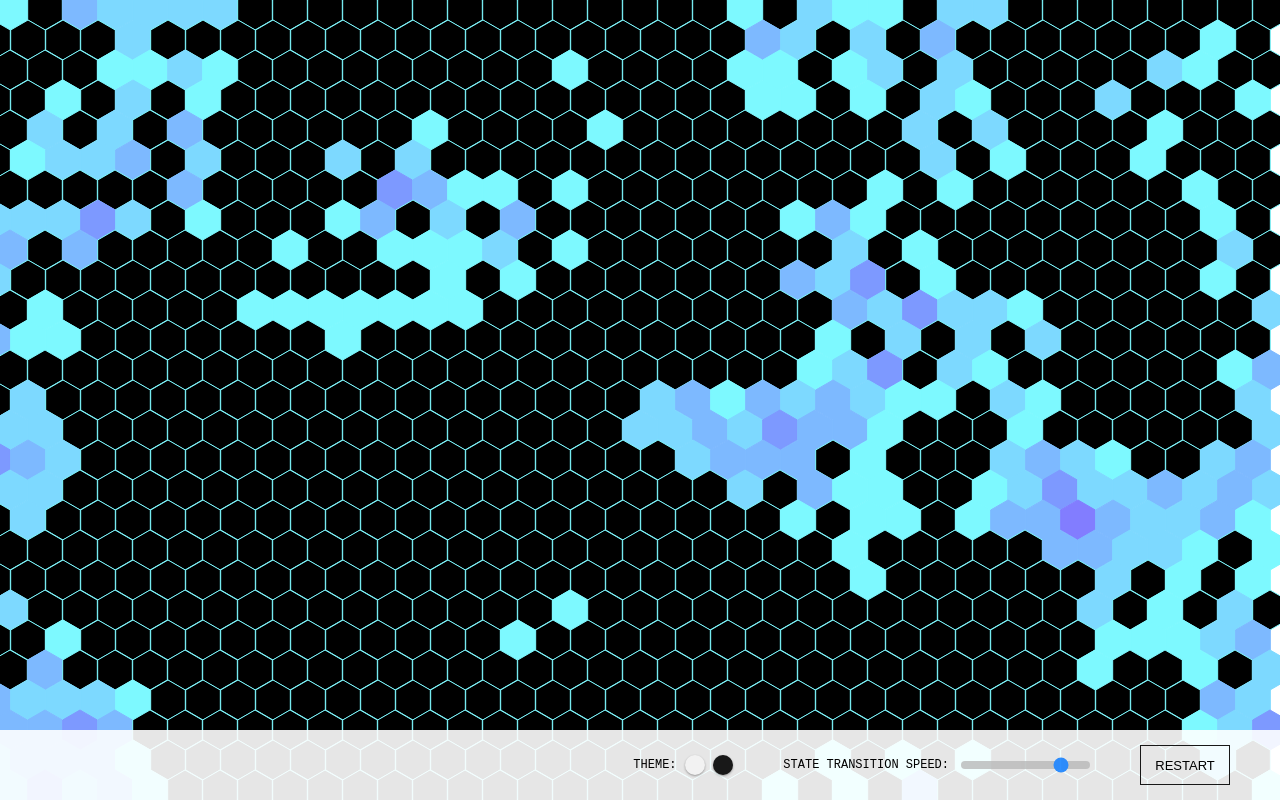
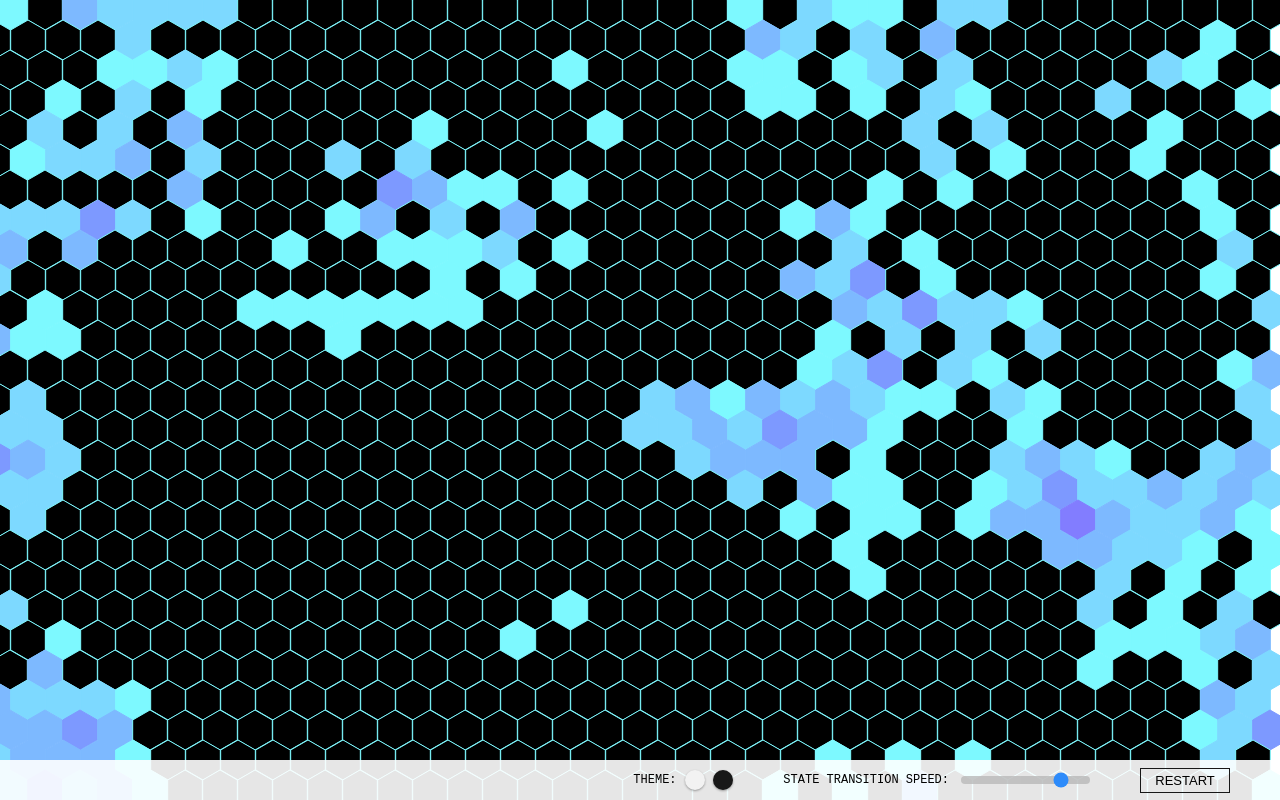
Before and after one commit to lucafalasco/B25, a website built with webpack: page src/static/index.html in a window 1280 px wide. Built offline with nearby package versions, Linux system fonts and the light colour scheme.

Commit message:
Reduce panel height to make more space

```diff
--- a/src/static/style.css
+++ b/src/static/style.css
@@ -51,7 +51,7 @@ svg #hex.on {
   position: fixed;
   bottom: 0;
   width: 100%;
-  height: 70px;
+  height: 40px;
   display: flex;
   flex-direction: row;
   justify-content: flex-end;
@@ -84,7 +84,7 @@ svg #hex.on {
 .restart {
   font-size: 13px;
   width: 90px;
-  height: 40px;
+  height: 25px;
   background: transparent;
   border: 1px solid #181818;
 }
```
